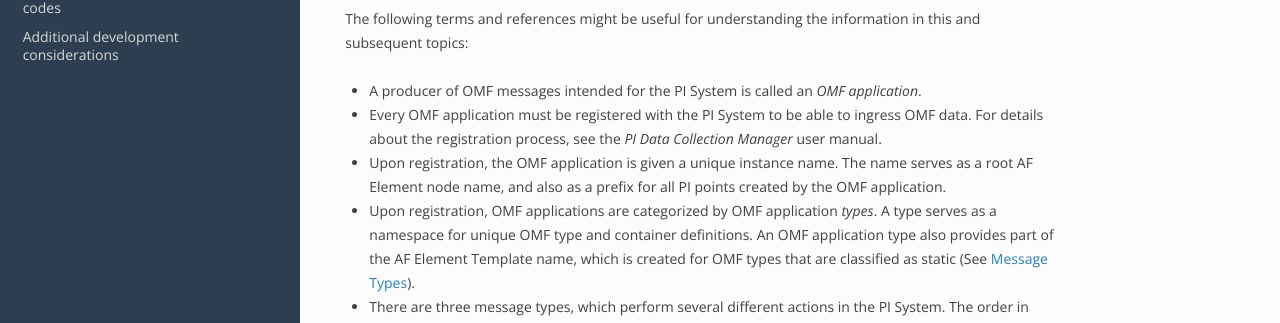
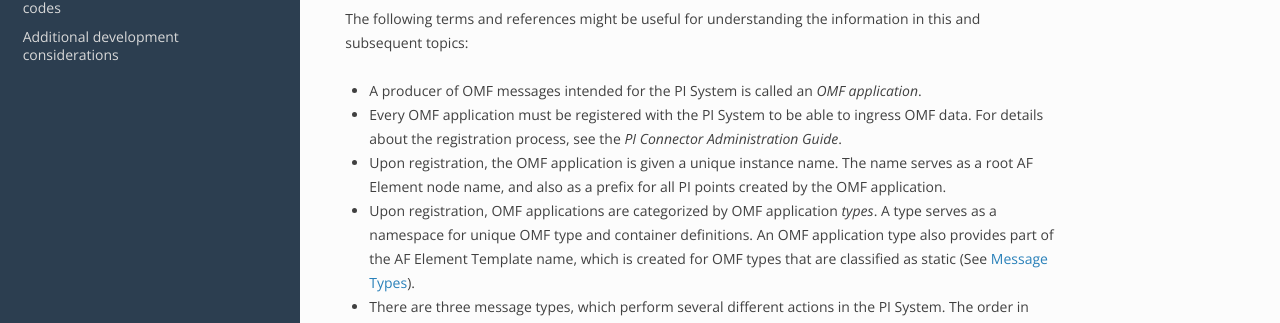
Before and after one commit to osisoft/OMF-Developer-Companion-Guide, a Sphinx documentation site: the page built from docs/OMF-Dev-Intro.rst, in a window 1280 px wide and 1031 px high. Shown: the part 218-541 px from the top of the window. Built offline with Sphinx 7.4.7 and the Read the Docs theme 2.0.0, drawn with Linux system fonts in a browser that asks for light colours.

Commit message:
Update OMF-Dev-Intro.rst

```diff
--- a/docs/OMF-Dev-Intro.rst
+++ b/docs/OMF-Dev-Intro.rst
@@ -7,7 +7,7 @@
 
 * A producer of OMF messages intended for the PI System is called an *OMF application*.
 * Every OMF application must be registered with the PI System to be able to ingress OMF data. For details
-  about the registration process, see the *PI Data Collection Manager* user manual.
+  about the registration process, see the *PI Connector Administration Guide*.
 * Upon registration, the OMF application is given a unique instance name. The name serves as a root AF Element node
   name, and also as a prefix for all PI points created by the OMF application.
 * Upon registration, OMF applications are categorized by OMF application *types*. A type serves as a namespace for unique OMF type
```
